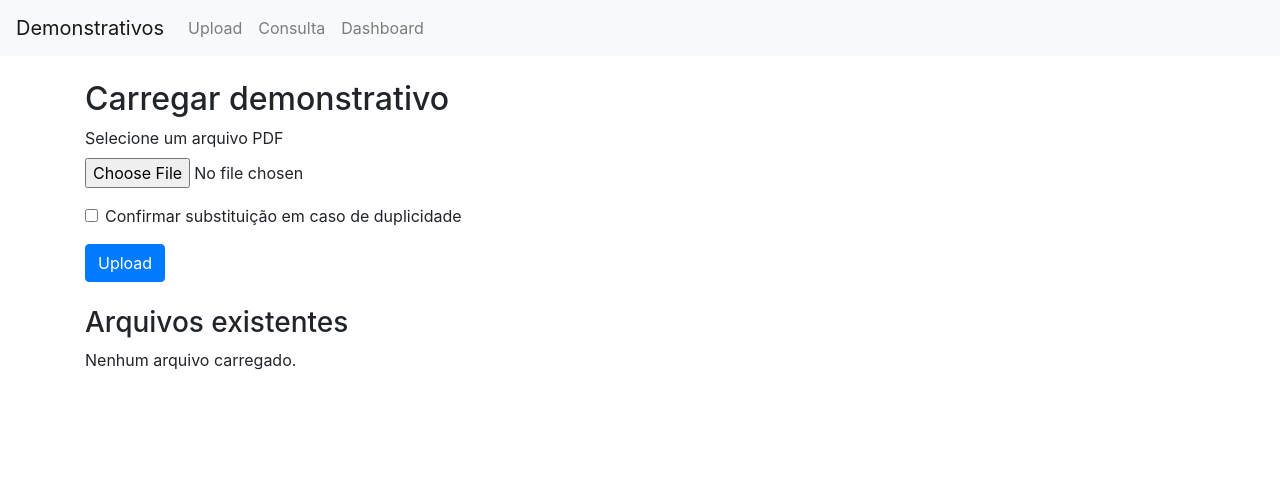
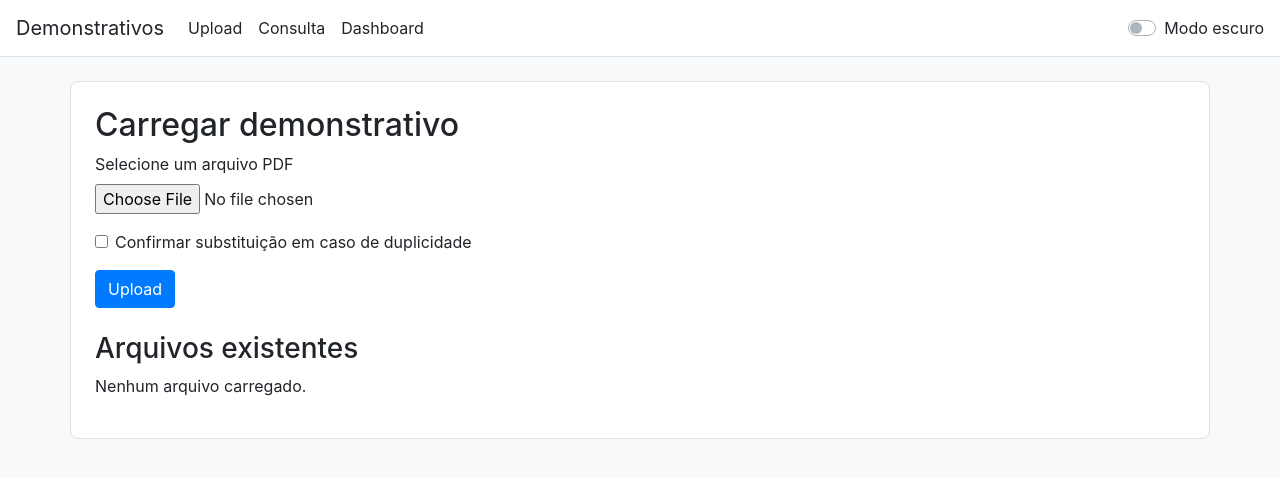
Before and after one commit to GloedenJoao/traking_income2, a FastAPI app: page / in a window 1280 px wide. Shown: the top 478 px of the page. Run offline with FastAPI, Linux system fonts and the light colour scheme; parts of the project's set-up code (start-up, migrations or seed data) failed here and were passed over.

Commit message:
Add dark mode theme toggle and styling

```diff
--- a/app/templates/consulta.html
+++ b/app/templates/consulta.html
@@ -14,7 +14,7 @@
 
 {% if items %}
   <h4>Itens do mês</h4>
-  <table class="table table-striped table-sm">
+  <table class="table table-striped table-sm table-custom">
     <thead>
       <tr>
         <th>Descrição</th>
--- a/app/templates/index.html
+++ b/app/templates/index.html
@@ -19,7 +19,7 @@
 
 <h3>Arquivos existentes</h3>
 {% if files %}
-  <table class="table table-bordered">
+  <table class="table table-bordered table-custom">
     <thead>
       <tr>
         <th>Arquivo</th>
--- a/app/templates/layout.html
+++ b/app/templates/layout.html
@@ -6,9 +6,181 @@
     <title>Gestão de Demonstrativos</title>
     <!-- Bootstrap CSS via CDN -->
     <link href="https://cdn.jsdelivr.net/npm/bootstrap@4.6.2/dist/css/bootstrap.min.css" rel="stylesheet">
+    <style>
+      :root {
+        --bg-color: #f8f9fa;
+        --surface-color: #ffffff;
+        --text-color: #212529;
+        --muted-text: #6c757d;
+        --border-color: #dee2e6;
+        --navbar-bg: #ffffff;
+        --navbar-text: #212529;
+        --link-color: #007bff;
+        --link-hover: #0056b3;
+        --accent: #007bff;
+        --accent-contrast: #ffffff;
+        --alert-info-bg: #e9f5ff;
+        --alert-info-border: #b8e0ff;
+        --alert-info-text: #0c5460;
+        --table-header: #e9ecef;
+      }
+
+      body {
+        background-color: var(--bg-color);
+        color: var(--text-color);
+        transition: background-color 0.2s ease, color 0.2s ease;
+      }
+
+      body.dark-mode {
+        --bg-color: #0f141a;
+        --surface-color: #1c252f;
+        --text-color: #e6e9ed;
+        --muted-text: #c7ced6;
+        --border-color: #33404c;
+        --navbar-bg: #1c252f;
+        --navbar-text: #e6e9ed;
+        --link-color: #64b5f6;
+        --link-hover: #90caf9;
+        --accent: #64b5f6;
+        --accent-contrast: #0f141a;
+        --alert-info-bg: #16344a;
+        --alert-info-border: #215578;
+        --alert-info-text: #d1e7ff;
+        --table-header: #233040;
+      }
+
+      .navbar {
+        background-color: var(--navbar-bg) !important;
+        border-bottom: 1px solid var(--border-color);
+      }
+
+      .navbar .navbar-brand,
+      .navbar .nav-link,
+      .navbar .navbar-toggler {
+        color: var(--navbar-text) !important;
+      }
+
+      .navbar-light .navbar-toggler {
+        border-color: var(--border-color);
+      }
+
+      .navbar-light .navbar-toggler-icon {
+        filter: invert(0);
+      }
+
+      body.dark-mode .navbar-light .navbar-toggler-icon {
+        filter: invert(1);
+      }
+
+      .navbar .nav-link:hover,
+      .navbar .navbar-brand:hover {
+        color: var(--link-hover) !important;
+      }
+
+      .container {
+        background-color: var(--surface-color);
+        border: 1px solid var(--border-color);
+        border-radius: 0.5rem;
+        padding: 1.5rem;
+      }
+
+      a {
+        color: var(--link-color);
+      }
+
+      a:hover {
+        color: var(--link-hover);
+      }
+
+      .form-control,
+      .form-control-file,
+      .custom-select,
+      .form-control:focus,
+      .form-control-file:focus,
+      .custom-select:focus {
+        background-color: var(--surface-color);
+        color: var(--text-color);
+        border-color: var(--border-color);
+      }
+
+      .form-check-label,
+      label {
+        color: var(--text-color);
+      }
+
+      .btn-primary {
+        background-color: var(--accent);
+        border-color: var(--accent);
+        color: var(--accent-contrast);
+      }
+
+      .btn-primary:hover,
+      .btn-primary:focus {
+        background-color: var(--link-hover);
+        border-color: var(--link-hover);
+        color: var(--accent-contrast);
+      }
+
+      .btn-danger {
+        background-color: #dc3545;
+        border-color: #dc3545;
+      }
+
+      .btn-danger:hover,
+      .btn-danger:focus {
+        background-color: #c82333;
+        border-color: #bd2130;
+      }
+
+      .table-custom {
+        background-color: var(--surface-color);
+        color: var(--text-color);
+      }
+
+      .table-custom thead th {
+        background-color: var(--table-header);
+        color: var(--text-color);
+        border-color: var(--border-color);
+      }
+
+      .table-custom td,
+      .table-custom th {
+        border-color: var(--border-color);
+      }
+
+      .table-striped.table-custom tbody tr:nth-of-type(odd) {
+        background-color: rgba(0, 0, 0, 0.025);
+      }
+
+      body.dark-mode .table-striped.table-custom tbody tr:nth-of-type(odd) {
+        background-color: rgba(255, 255, 255, 0.035);
+      }
+
+      .alert-info {
+        color: var(--alert-info-text);
+        background-color: var(--alert-info-bg);
+        border-color: var(--alert-info-border);
+      }
+
+      .text-muted {
+        color: var(--muted-text) !important;
+      }
+
+      .theme-toggle {
+        color: var(--text-color);
+      }
+
+      .custom-control-input:checked ~ .custom-control-label::before {
+        border-color: var(--accent);
+        background-color: var(--accent);
+      }
+      .custom-control-input:focus ~ .custom-control-label::before {
+        box-shadow: 0 0 0 0.2rem rgba(100, 181, 246, 0.25);
+      }
+    </style>
   </head>
   <body>
-    <nav class="navbar navbar-expand-lg navbar-light bg-light mb-4">
+    <nav class="navbar navbar-expand-lg navbar-light mb-4">
       <a class="navbar-brand" href="{{ request.url_for('index') }}">Demonstrativos</a>
       <button class="navbar-toggler" type="button" data-toggle="collapse" data-target="#navbarNav" aria-controls="navbarNav" aria-expanded="false" aria-label="Toggle navigation">
         <span class="navbar-toggler-icon"></span>
@@ -25,6 +197,12 @@
             <a class="nav-link" href="{{ request.url_for('dashboard') }}">Dashboard</a>
           </li>
         </ul>
+        <div class="ml-auto d-flex align-items-center">
+          <div class="custom-control custom-switch theme-toggle">
+            <input type="checkbox" class="custom-control-input" id="themeToggle">
+            <label class="custom-control-label" for="themeToggle">Modo escuro</label>
+          </div>
+        </div>
       </div>
     </nav>
     <div class="container">
@@ -33,5 +211,25 @@
     <!-- Bootstrap JS and dependencies -->
     <script src="https://code.jquery.com/jquery-3.5.1.slim.min.js"></script>
     <script src="https://cdn.jsdelivr.net/npm/bootstrap@4.6.2/dist/js/bootstrap.bundle.min.js"></script>
+    <script>
+      (function() {
+        var body = document.body;
+        var toggle = document.getElementById('themeToggle');
+        var storedTheme = localStorage.getItem('theme');
+
+        if (storedTheme === 'dark') {
+          body.classList.add('dark-mode');
+        }
+
+        if (toggle) {
+          toggle.checked = body.classList.contains('dark-mode');
+          toggle.addEventListener('change', function() {
+            var useDark = toggle.checked;
+            body.classList.toggle('dark-mode', useDark);
+            localStorage.setItem('theme', useDark ? 'dark' : 'light');
+          });
+        }
+      })();
+    </script>
   </body>
 </html>
```
